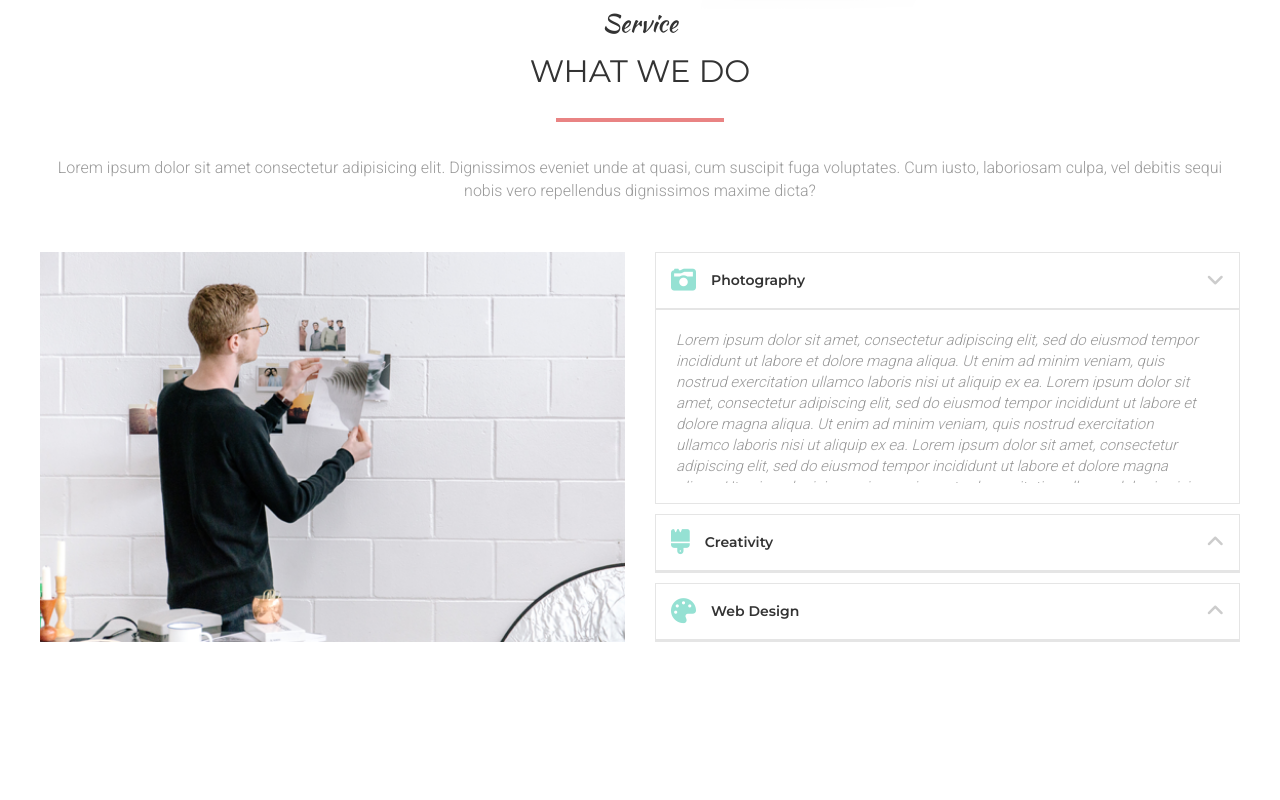
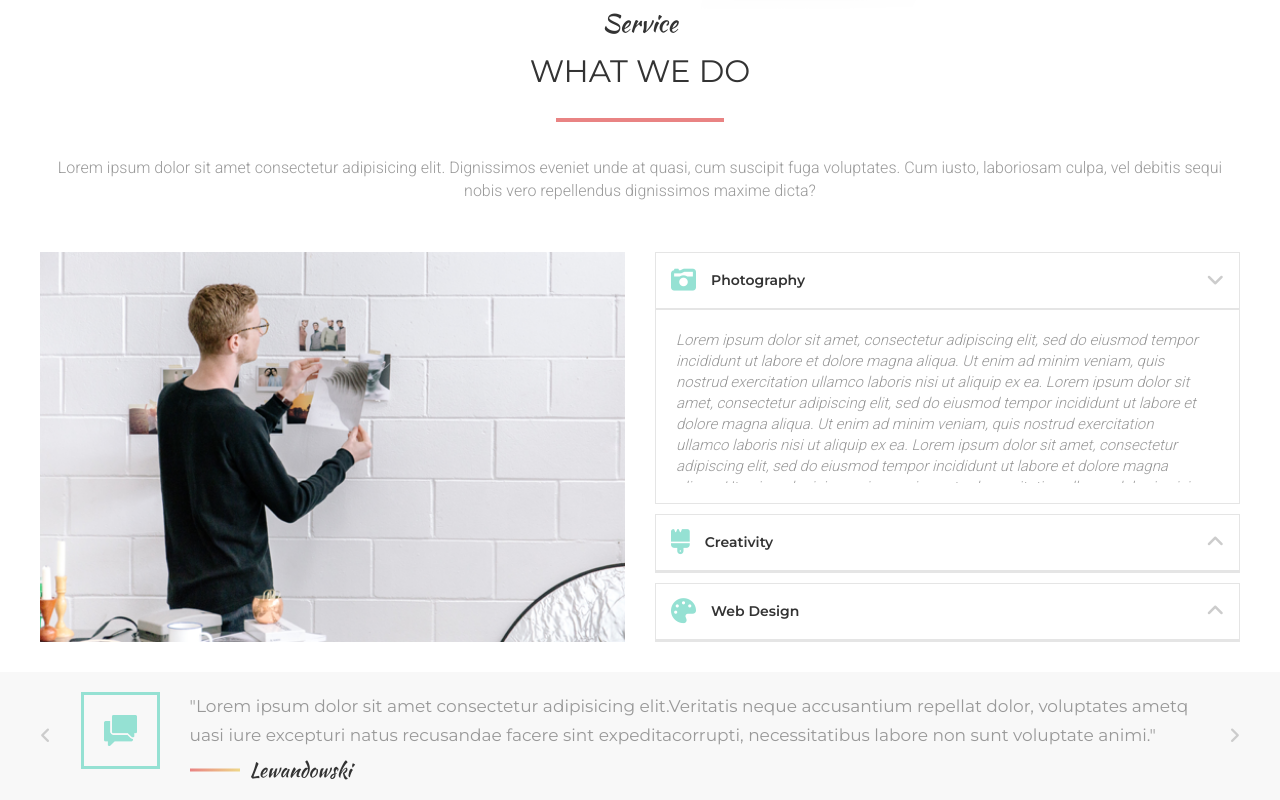
Before and after one commit to TranDangKhoi/mogo-project, a React (Create React App) app in the folder mogo-project/: page /#/ in a window 1280 px wide. Shown: the part 3448-4248 px from the top of the page. Before the commit the page ends 4090 px from the top, so only its background shows below. Built offline with nearby package versions, Linux system fonts and the light colour scheme.

Commit message:
:+1: Create a quote component to re-use

```diff
--- a/mogo-project/package.json
+++ b/mogo-project/package.json
@@ -12,6 +12,7 @@
     "react-dom": "^18.2.0",
     "react-router-dom": "^6.4.1",
     "react-scripts": "5.0.1",
+    "react-slick": "^0.29.0",
     "sass": "^1.55.0",
     "web-vitals": "^2.1.4"
   },
--- /dev/null
+++ b/mogo-project/src/components/quote/Quote.js
@@ -0,0 +1,27 @@
+import React from "react";
+import Container from "../container/Container";
+import "./quote.scss";
+const Quote = ({ imgSrc, faIconClassName, quote, author }) => {
+  return (
+    <div className="quote">
+      <Container>
+        <div className="quote-container">
+          <i className="fa-solid fa-angle-left quote-arrow-left"></i>
+          <div className="quote-content">
+            <div className="quote-img">
+              {faIconClassName && <i className="fa-solid fa-brush"></i>}
+              {imgSrc && <img src={imgSrc} alt={imgSrc} />}
+            </div>
+            <div className="quote-paragraph">
+              <p className="quote-text">{`"${quote}"`}</p>
+              <span className="quote-author">Lewandowski</span>
+            </div>
+          </div>
+          <i className="fa-solid fa-angle-right quote-arrow-right"></i>
+        </div>
+      </Container>
+    </div>
+  );
+};
+
+export default Quote;
--- /dev/null
+++ b/mogo-project/src/components/quote/quote.scss
@@ -0,0 +1,72 @@
+@import "../../helper/styles";
+
+.quote {
+  background: $gray-color;
+  padding: 2rem;
+  margin-top: 3rem;
+  &-container {
+    @include flexbox(center, space-between);
+    column-gap: 3rem;
+  }
+  &-arrow-right,
+  &-arrow-left {
+    font-size: 1.8rem;
+    cursor: pointer;
+    color: $gray-dark-color;
+  }
+  &-content {
+    @include flexbox(flex-start, space-between);
+    column-gap: 3rem;
+  }
+  &-img {
+    border: 3px solid $tertiary-color;
+    padding: 2rem;
+  }
+  &-text {
+    color: $text-color;
+    font-size: 1.7rem;
+    line-height: 1.7;
+    font-weight: 500;
+    margin-bottom: 1rem;
+    @include textClamp(3);
+  }
+  &-author {
+    padding-left: 6rem;
+    font-size: 2rem;
+    font-family: $tertiary-font;
+    position: relative;
+    @include textClamp(1);
+    &::after {
+      content: "";
+      left: 0;
+      @include absoluteCenter(vertical);
+      @include size(5rem, 3px);
+      background: linear-gradient(to right, $primary-color, $secondary-color);
+    }
+  }
+  @include maxWidth(767px) {
+    &-arrow-right,
+    &-arrow-left {
+      font-size: 1.5rem;
+    }
+    &-content {
+      @include flexbox(center, space-between);
+      column-gap: 1rem;
+    }
+    &-img {
+      border: unset;
+      width: calc(100% - 1rem);
+      display: block;
+    }
+    &-text {
+      font-size: 1.2rem;
+    }
+    &-author {
+      font-size: 1.4rem;
+      padding-left: 3rem;
+      &::after {
+        @include size(2rem, 3px);
+      }
+    }
+  }
+}
--- a/mogo-project/src/pages/homepage/Homepage.js
+++ b/mogo-project/src/pages/homepage/Homepage.js
@@ -3,9 +3,10 @@ import AboutUs from "../../components/aboutus/AboutUs";
 import Analytics from "../../components/analytics/Analytics";
 import Container from "../../components/container/Container";
 import Device from "../../components/device/Device";
+import Quote from "../../components/quote/Quote";
 import Services from "../../components/services/Services";
 import WhatWeDo from "../../components/whatwedo/WhatWeDo";
-
+import quoteImage from "../../assets/img-quote.png";
 const Homepage = () => {
   return (
     <>
@@ -14,6 +15,12 @@ const Homepage = () => {
       <Services></Services>
       <Device></Device>
       <WhatWeDo></WhatWeDo>
+      <Quote
+        imgSrc={quoteImage}
+        quote={
+          "Lorem ipsum dolor sit amet consectetur adipisicing elit.Veritatis neque accusantium repellat dolor, voluptates ametquasi iure excepturi natus recusandae facere sint expeditacorrupti, necessitatibus labore non sunt voluptate animi."
+        }
+      ></Quote>
     </>
   );
 };
```
Also changed, not shown: 1 other file (tests, documents, lock files or other folders).
